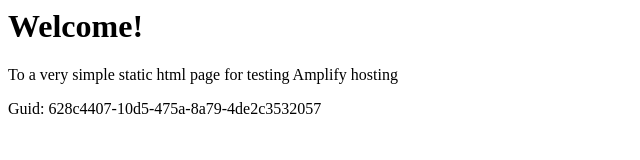
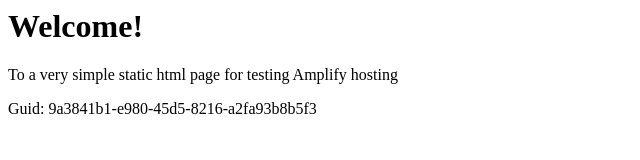
Before and after one commit to aws-aemilia-dub/Github-PR-Commit-Integration-Test-DoNotTouch-GithubWebhookPreviewCanaryTest-v1-preprod-eu-west-1, a website: page src/index.html in a window 1280 px wide. Shown: the full height of the page, 0-640 px from the left. Drawn offline with Linux system fonts and the light colour scheme.

Commit message:
commit from integ tests

```diff
--- a/src/index.html
+++ b/src/index.html
@@ -12,6 +12,6 @@
 <body>
     <h1>Welcome!</h1>
     <p>To a very simple static html page for testing Amplify hosting</p>
-    <p>Guid: 628c4407-10d5-475a-8a79-4de2c3532057</p></body>
+    <p>Guid: 9a3841b1-e980-45d5-8216-a2fa93b8b5f3</p></body>
 
 </html>
```
